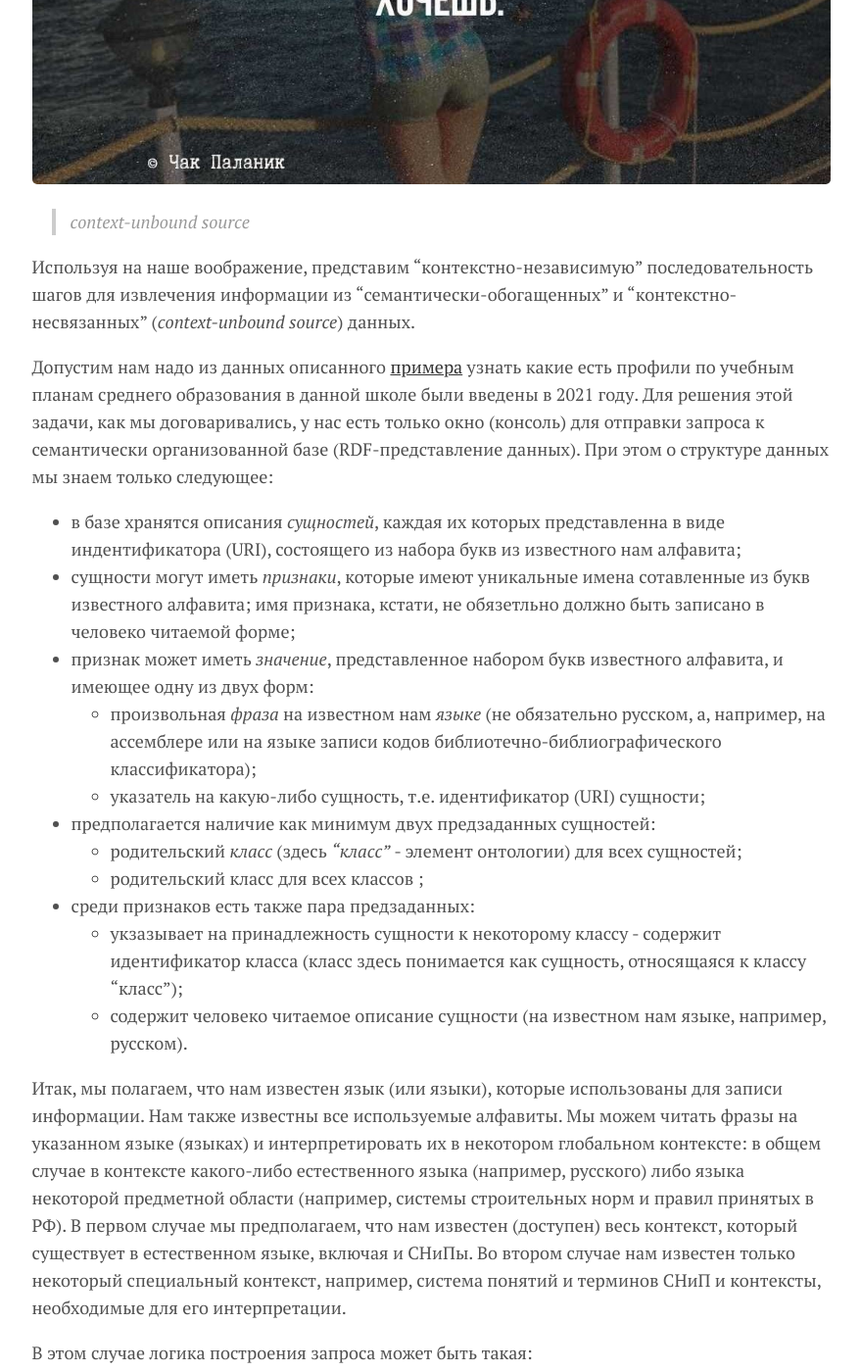
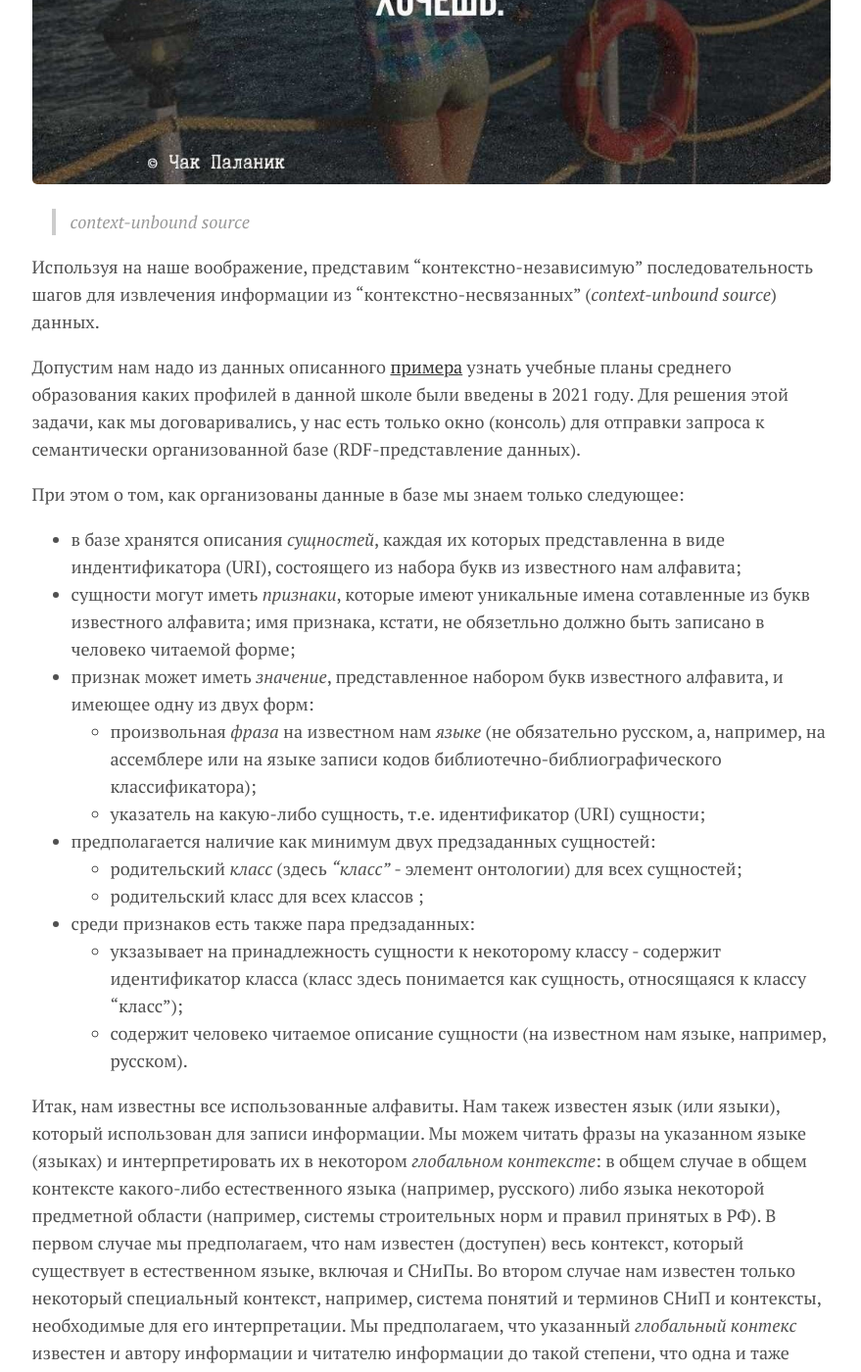
Before and after one commit to kontur32/Boltzmann, a Jekyll site: the page built from _posts/2023-04-02-то-ради-чего.md, in a window 1280 px wide and 1400 px high, scrolled down 510 px. Shown: the whole window at 98% size, without its empty margins (200-1079 px from the left). Built offline with Jekyll 4.4.1, drawn with Linux system fonts in a browser that asks for light colours; formulas are drawn with MathJax 3; some of the changed text lies outside the part shown.

Commit message:
правки

```diff
--- a/_posts/2023-04-02-то-ради-чего.md
+++ b/_posts/2023-04-02-то-ради-чего.md
@@ -10,9 +10,11 @@ annotation: Теперь, используя на наше воображени
 
 >*context-unbound source*
 
-Используя на наше воображение, представим "контекстно-независимую" последовательность шагов для извлечения информации из "семантически-обогащенных" и "контекстно-несвязанных" (*context-unbound source*) данных.
+Используя на наше воображение, представим "контекстно-независимую" последовательность шагов для извлечения информации из "контекстно-несвязанных" (*context-unbound source*) данных.
 
-Допустим нам надо из данных описанного [примера](компрометация-контекста) узнать какие есть профили по учебным планам среднего образования в данной школе были введены в 2021 году. Для решения этой задачи, как мы договаривались, у нас есть только окно (консоль) для отправки запроса к семантически организованной базе (RDF-представление данных). При этом о структуре данных мы знаем только следующее:
+Допустим нам надо из данных описанного [примера](компрометация-контекста) узнать учебные планы среднего образования каких профилей в данной школе были введены в 2021 году. Для решения этой задачи, как мы договаривались, у нас есть только окно (консоль) для отправки запроса к семантически организованной базе (RDF-представление данных).
+
+При этом о том, как организованы данные в базе мы знаем только следующее:
 
 - в базе хранятся описания *сущностей*, каждая их которых представленна в виде индентификатора (URI), состоящего из набора букв из известного нам алфавита;
 - сущности могут иметь *признаки*, которые имеют уникальные имена сотавленные из букв известного алфавита; имя признака, кстати, не обязетльно должно быть записано в человеко читаемой форме;
@@ -26,7 +28,7 @@ annotation: Теперь, используя на наше воображени
   - укзазывает на принадлежность сущности к некоторому классу  - содержит идентификатор класса (класс здесь понимается как сущность, относящаяся к классу "класс");
   - содержит человеко читаемое описание сущности (на известном нам языке, например, русском).
 
-Итак, мы полагаем, что нам известен язык (или языки), которые использованы для записи информации. Нам также известны все используемые алфавиты. Мы можем читать фразы на указанном языке (языках) и интерпретировать их в некотором глобальном контексте: в общем случае в контексте какого-либо естественного языка (например, русского) либо языка некоторой предметной области (например, системы строительных норм и правил принятых в РФ). В первом случае мы предполагаем, что нам известен (доступен) весь контекст, который существует в естественном языке, включая и СНиПы. Во втором случае нам известен только некоторый специальный контекст, например, система понятий и терминов СНиП и контексты, необходимые для его интерпретации.
+Итак, нам известны все использованные алфавиты. Нам такеж известен язык (или языки), который использован для записи информации. Мы можем читать фразы на указанном языке (языках) и интерпретировать их в некотором *глобальном контексте*: в общем случае в общем контексте какого-либо естественного языка (например, русского) либо языка некоторой предметной области (например, системы строительных норм и правил принятых в РФ). В первом случае мы предполагаем, что нам известен (доступен) весь контекст, который существует в естественном языке, включая и СНиПы. Во втором случае нам известен только некоторый специальный контекст, например, система понятий и терминов СНиП и контексты, необходимые для его интерпретации. Мы предполагаем, что указанный *глобальный контекс* известен и автору информации и читателю информации до такой степени, что одна и таже фраза будет ими интерпретирована (понята) одинково.
 
 В этом случае логика построения запроса может быть такая:
 
```
